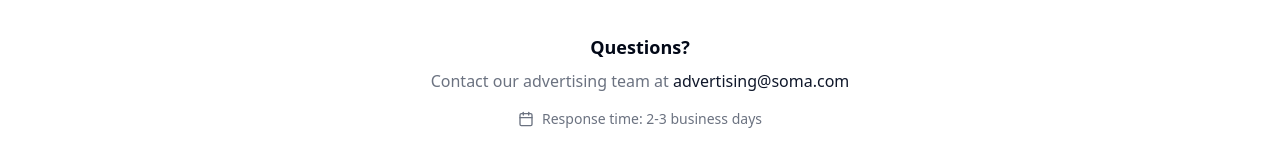
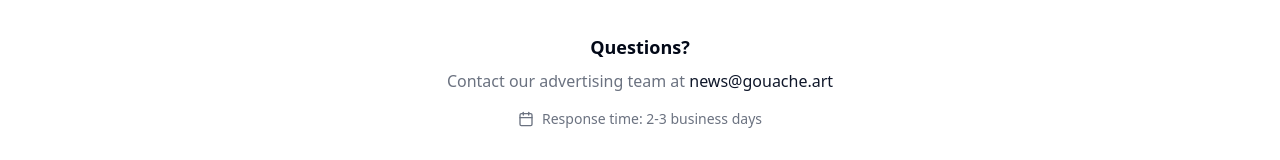
Before and after one commit to Harryr66/SOMA, a Next.js app: page /advertise in a window 1280 px wide. Shown: the part 1693-1853 px from the top of the page. Built offline with nearby package versions, Linux system fonts and the light colour scheme; no server answers; the database is empty; a web font is replaced by a local one.

Commit message:
Update advertising contact email

```diff
--- a/src/app/(main)/advertise/page.tsx
+++ b/src/app/(main)/advertise/page.tsx
@@ -314,8 +314,8 @@ export default function AdvertisePage() {
           <h3 className="text-lg font-semibold text-foreground mb-2">Questions?</h3>
           <p className="text-muted-foreground mb-4">
             Contact our advertising team at{' '}
-            <a href="mailto:advertising@soma.com" className="text-primary hover:underline">
-              advertising@soma.com
+            <a href="mailto:news@gouache.art" className="text-primary hover:underline">
+              news@gouache.art
             </a>
           </p>
           <div className="flex items-center justify-center gap-2 text-sm text-muted-foreground">
```
